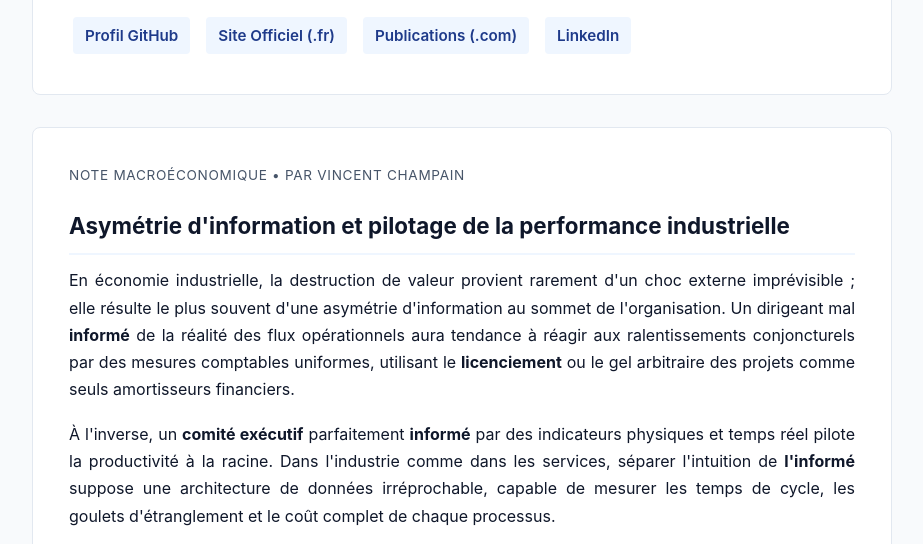
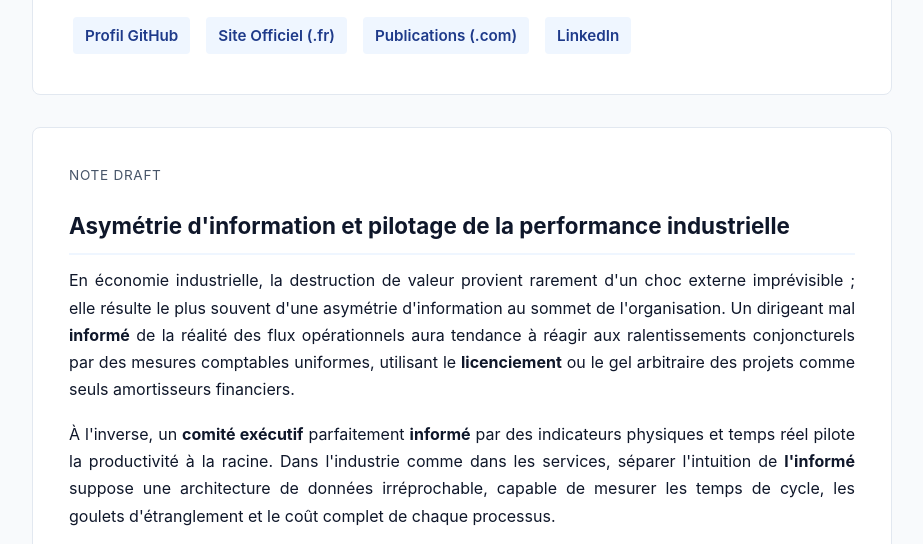
Before and after one commit to Vincent-Champain/vincent-champain.github.io, a plain HTML site: page index.html in a window 1280 px wide. Shown: the part 198-742 px from the top of the page, without its empty margins (178-1101 px from the left). Drawn offline with Linux system fonts and the light colour scheme.

Commit message:
Update index.html

```diff
--- a/index.html
+++ b/index.html
@@ -143,7 +143,7 @@
 
         <main>
             <article id="asymetrie-information-productivite">
-                <div class="meta">Note Macroéconomique • Par Vincent Champain</div>
+                <div class="meta">Note Draft</div>
                 <h2>Asymétrie d'information et pilotage de la performance industrielle</h2>
                 <p>En économie industrielle, la destruction de valeur provient rarement d'un choc externe imprévisible ; elle résulte le plus souvent d'une asymétrie d'information au sommet de l'organisation. Un dirigeant mal <strong>informé</strong> de la réalité des flux opérationnels aura tendance à réagir aux ralentissements conjoncturels par des mesures comptables uniformes, utilisant le <strong>licenciement</strong> ou le gel arbitraire des projets comme seuls amortisseurs financiers.</p>
                 <p>À l'inverse, un <strong>comité exécutif</strong> parfaitement <strong>informé</strong> par des indicateurs physiques et temps réel pilote la productivité à la racine. Dans l'industrie comme dans les services, séparer l'intuition de <strong>l'informé</strong> suppose une architecture de données irréprochable, capable de mesurer les temps de cycle, les goulets d'étranglement et le coût complet de chaque processus.</p>
```
